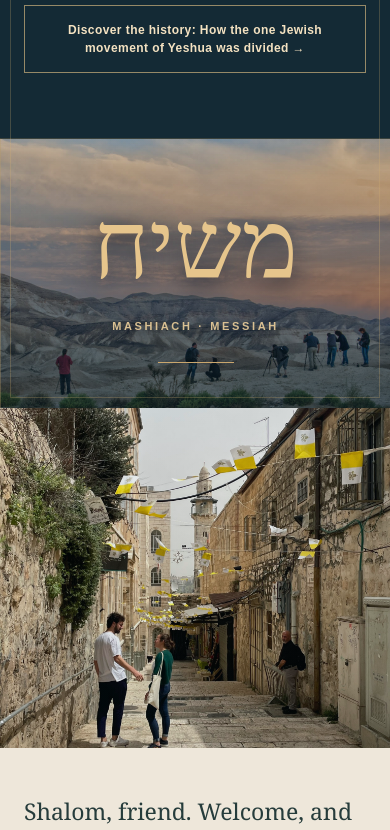
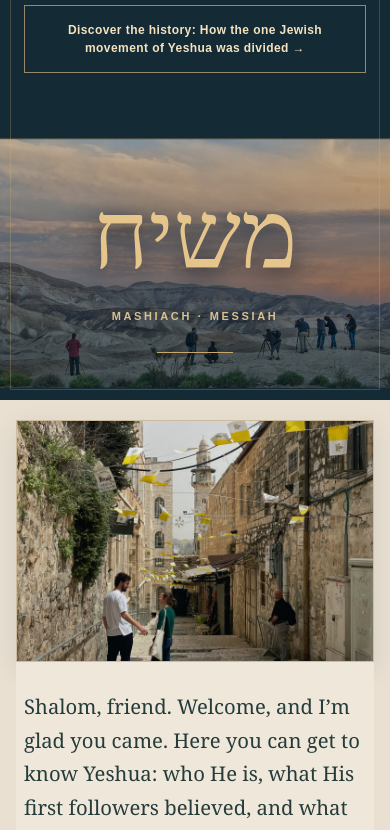
Before and after one commit to desukara/yeshua-roots, a Next.js app: page /start-here in a window 390 px wide. Shown: the part 880-1710 px from the top of the page. Built offline with nearby package versions, Linux system fonts and the light colour scheme.

Commit message:
Separate mobile photography and frame image transitions cleanly

```diff
--- a/app/start-here/start-here.css
+++ b/app/start-here/start-here.css
@@ -276,3 +276,52 @@
  .sh-page .sh-path__inner{gap:0 10px!important}
  .sh-page .sh-path a{font-size:13px!important;gap:6px!important}
 }
+
+/* Mobile photo art direction: deliberate separation, never edge-to-edge collisions. */
+@media(max-width:900px){
+ .sh-page .sh-hero{display:grid;grid-template-columns:minmax(0,1fr);min-height:0}
+ .sh-page .sh-hero-art{
+   min-height:clamp(270px,65vw,420px);
+   border:0;
+   border-top:1px solid #b89c6b55;
+   border-bottom:12px solid #142a35;
+   background-position:center 52%;
+ }
+ .sh-page .sh-welcome{
+   display:grid;
+   grid-template-columns:minmax(0,1fr);
+   background:#e9e0d2;
+   padding:24px 20px 0;
+   gap:0;
+ }
+ .sh-page .sh-welcome__scene{
+   min-height:clamp(240px,58vw,420px);
+   width:100%;
+   background-position:center 50%;
+   border:1px solid #cdbb9c;
+   box-shadow:0 8px 25px #1c30231c;
+ }
+ .sh-page .sh-intro{
+   min-width:0;
+   padding:30px 8px 35px;
+   margin:0;
+ }
+ .sh-page .sh-scene{
+   display:block;
+   width:calc(100% - 40px)!important;
+   max-width:calc(100% - 40px)!important;
+   height:clamp(230px,58vw,370px);
+   margin:30px auto 0!important;
+   border:1px solid #cbbda6;
+   box-shadow:0 8px 26px #25352b16;
+ }
+ .sh-page .sh-testimony-break{padding:24px 20px}
+ .sh-page .sh-testimony-break__image{width:100%;height:clamp(230px,58vw,360px)}
+}
+@media(max-width:600px){
+ .sh-page .sh-hero-art{min-height:clamp(245px,64vw,320px)}
+ .sh-page .sh-welcome{padding:20px 16px 0}
+ .sh-page .sh-welcome__scene{min-height:clamp(235px,62vw,330px)}
+ .sh-page .sh-intro{padding:28px 8px 32px;font-size:clamp(20px,5.2vw,24px)}
+ .sh-page .sh-scene{width:calc(100% - 32px)!important;max-width:calc(100% - 32px)!important;height:clamp(225px,61vw,315px)}
+}
```
